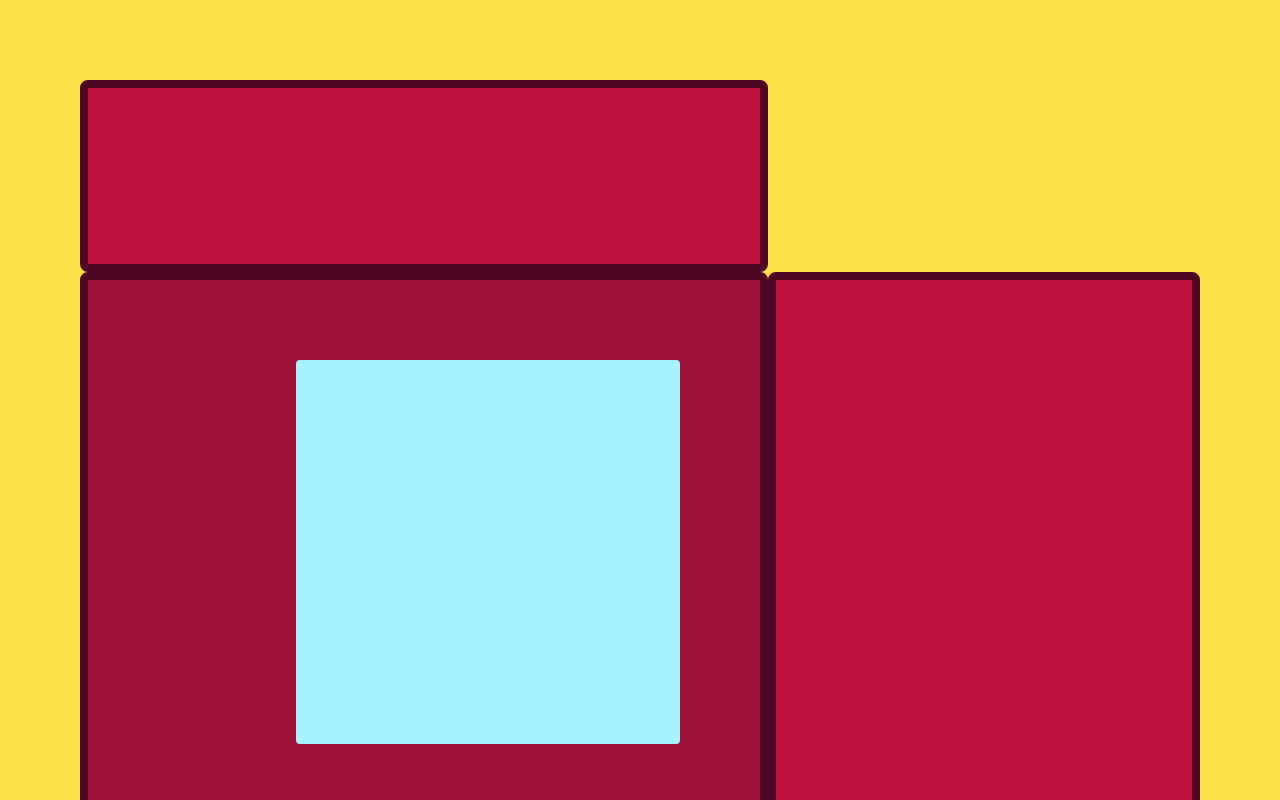
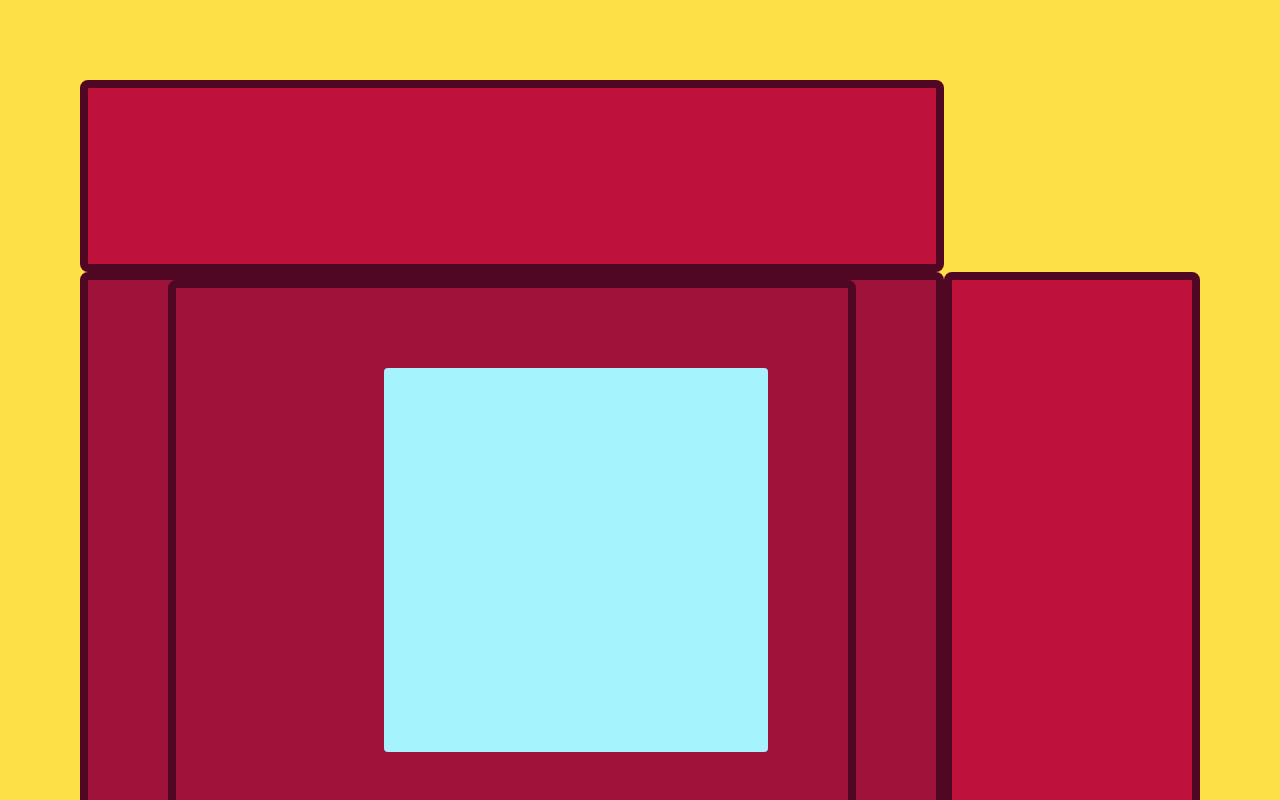
Before and after one commit to JourneyHM/Pokedex, a React (Create React App) app in the folder pokedex/: page / in a window 1280 px wide. Shown: the top 800 px of the page. Built offline with nearby package versions, Linux system fonts and the light colour scheme.

Commit message:
Contorno interno

```diff
--- a/pokedex/src/App.tsx
+++ b/pokedex/src/App.tsx
@@ -21,10 +21,11 @@ function App() {
     <div className="App bg-yellow-300">
       <div className="flex flex-row">
         <div className="basis-1/2 flex flex-col">
-          <div className="rounded-lg border-8 border-pink-950 bg-rose-700 h-48 mt-20 ml-20"></div>
-
-          <div className="rounded-lg border-8 border-pink-950 bg-rose-800 h-dvh ml-20">
-            <Container color='blue'></Container>
+          <div className="rounded-lg border-8 border-pink-950 bg-rose-700 h-48  mt-20 ml-20"></div>
+          <div className="rounded-lg border-8 border-pink-950 bg-rose-800 h-dvh  ml-20">
+            <div className="rounded-lg border-8 border-pink-950 bg-rose-800 h-full mb-80 ml-20 mr-20">
+              <Container color='blue'></Container>
+            </div>
           </div>
 
         </div>
```
